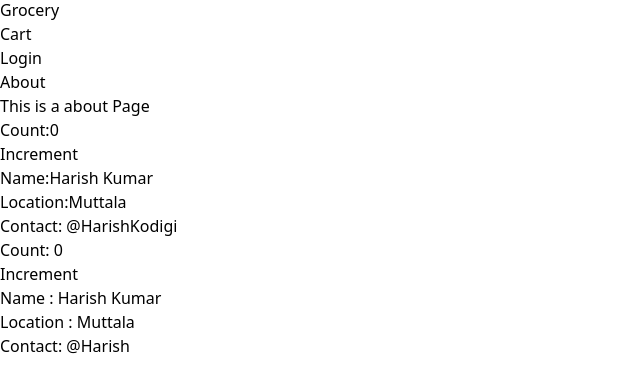
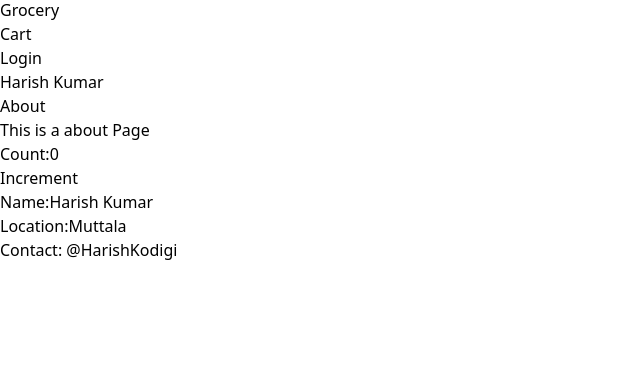
Before and after one commit to Harishkodigi/React_Practice, a React (Vite) app: page /about in a window 1280 px wide. Shown: the part 398-790 px from the top of the page, without its empty margins (0-640 px from the left). Built offline with nearby package versions, Linux system fonts and the light colour scheme.

Commit message:
To Manage the Global Store used Context API

```diff
--- a/App.js
+++ b/App.js
@@ -1,22 +1,36 @@
-import React, { lazy, Suspense } from "react";
+import React, { lazy, Suspense, useEffect, useState } from "react";
 import ReactDOM from "react-dom/client";
 import Header from "./src/components/Header";
 import Body from "./src/components/Body";
-import About from "./src/components/About";
 import Contact from "./src/components/Contact";
 import Error from "./src/components/Error";
 import RestaurantMenu from "./src/components/RestaurantMenu";
 import { createBrowserRouter, RouterProvider, Outlet } from "react-router-dom";
-// import Grocery from "./src/components/Grocery";
+import UserContext from "./src/utils/UserContext";
 
 const Grocery = lazy(() => import("./src/components/Grocery"));
 
+const About = lazy(() => import("./src/components/About"));
+
 const Applayout = () => {
+
+
+  const [userName,setUserName] = useState();
+
+  useEffect(() => {
+    const data = {
+      name: "Harish Kumar"
+    };
+   setUserName(data.name);
+  }, []);
+
   return (
-    <div className="app">
-      <Header />
-      <Outlet />
-    </div>
+      <UserContext.Provider value={{loggedInUser:userName,setUserName}}>
+      <div className="app">
+        <Header />
+        <Outlet />
+      </div>
+      </UserContext.Provider>
   );
 };
 
@@ -44,7 +58,7 @@ const appRouter = createBrowserRouter([
       {
         path: "/grocery",
         element: (
-          <Suspense fallback = {<h1>Loading ......</h1>}>
+          <Suspense fallback={<h1>Loading ......</h1>}>
             <Grocery />,
           </Suspense>
         ),
--- a/index.html
+++ b/index.html
@@ -4,7 +4,7 @@
 <head>
     <meta charset="UTF-8">
     <meta name="viewport" content="width=device-width, initial-scale=1.0">
-    <title>Food App</title>
+    <title>Food App 🍲 </title>
     <link rel="stylesheet" href="./index.css" />
 </head>
 
--- a/src/components/About.js
+++ b/src/components/About.js
@@ -1,16 +1,17 @@
-
+import UserContext from "../utils/UserContext";
 import User from "./User";
 import UserClass from "./UserClass";
+import { useContext } from "react";
 
 const About = () => {
-    return(
-        <div>
-            <h1>About</h1>
-            <h2>This is a about Page </h2>
-            <User name="Harish Kumar" Location="Muttala" Contact=" @HarishKodigi"/>
-            <UserClass name="Harish Kumar" Location="Muttala" Contact=" @Harish" />
-        </div>
-    )
+  const { loggedInUser } = useContext(UserContext);
+  return (
+    <div>
+      <h1>About</h1>
+      <h2>This is a about Page </h2>
+      <User name={loggedInUser} Location="Muttala" Contact=" @HarishKodigi" />
+    </div>
+  );
 };
 
 export default About;
--- a/src/components/Body.js
+++ b/src/components/Body.js
@@ -1,15 +1,16 @@
 import RestaurantCard, { withPromotedLable } from "./RestaurantCard";
-import { useEffect, useState } from "react";
+import { useEffect, useState, useContext } from "react";
 import Shimmer from "./Shimmer";
 import { Link } from "react-router-dom";
 import useOnlineStatus from "../utils/useOnlineStatus";
 import { API_URL } from "../utils/constants";
+import UserContext from "../utils/UserContext";
 
 const Body = () => {
   const [restaurantList, setRestaurantList] = useState([]);
   const [filteredRestaurant, setFilteredRestaurant] = useState([]);
   const [searchText, setSearchText] = useState("");
-
+  const { setUserName, loggedInUser } = useContext(UserContext);
 
   const PromotedRestaurant = withPromotedLable(RestaurantCard);
 
@@ -39,17 +40,18 @@ const Body = () => {
     <Shimmer />
   ) : (
     <div className="body">
-      <div className="filter flex">
-        <div className="search m-4 p-4 rounded-lg">
+      <div className="p-4 m-4 flex content-center">
+        <div className="p-4 m-2 ">
           <input
             type="text"
-            className="border border-solid  border-black text-center"
+            className="border border-solid  border-black text-center p-1"
             value={searchText}
             onChange={(e) => {
               setSearchText(e.target.value);
             }}
           />
-
+        </div>
+        <div className="m-2 ">
           <button
             className="px-4 py-2 m-4 bg-green-100  hover:bg-blue-50 rounded-lg"
             onClick={() => {
@@ -61,7 +63,9 @@ const Body = () => {
           >
             search
           </button>
+        </div>
 
+        <div className="p-4 m-2 ">
           <button
             className="px-4 py-2 bg-gray-100 hover:bg-blue-100 rounded-lg"
             onClick={() => {
@@ -74,6 +78,16 @@ const Body = () => {
           >
             Top Rated Restaurants
           </button>
+        </div>
+
+        <div className="p-4 m-3 ">
+          <lable>User: </lable>
+          <input
+            type="text"
+            className="border border-solid  border-black text-center"
+            value={loggedInUser}
+            onChange={(e) => setUserName(e.target.value)}
+          />
         </div>
       </div>
       <div className="flex flex-wrap">
--- a/src/components/Header.js
+++ b/src/components/Header.js
@@ -1,12 +1,16 @@
 import { LOGO_URL } from "../utils/constants";
-import { useState } from "react";
+import { useState ,useContext } from "react";
 import { Link } from "react-router-dom";
 import useOnlineStatus from "../utils/useOnlineStatus";
+import UserContext from "../utils/UserContext";
 
 const Header = () => {
   const [btnName, setBtnName] = useState("Login");
 
-  const onlineStatus = useOnlineStatus();
+  const onlineStatus = useOnlineStatus(UserContext);
+
+ const {loggedInUser} = useContext(UserContext)
+
 
   return (
     <div className="flex justify-between bg-pink-50 shadow-lg mb-2">
@@ -28,9 +32,10 @@ const Header = () => {
           <li className="px-4 hover:font-bold bg-slate-100">
             <Link to="/grocery">Grocery</Link>
           </li>
-          <li className="px-4 hover:font-bold bg-slate-100">Cart</li>
+          <li className="px-4 hover:font-bold bg-slate-100"><Link to="/grocery">Cart</Link></li>
+
           <li>
-            {" "}
+
             <button
               className="px-4 hover:font-bold bg-slate-100 "
               onClick={() => {
@@ -42,6 +47,7 @@ const Header = () => {
               {btnName}
             </button>
           </li>
+          <li className="px-4 hover:font-bold bg-slate-100"><Link to="/grocery">{loggedInUser}</Link></li>
         </ul>
       </div>
     </div>
--- a/src/components/ItemList.js
+++ b/src/components/ItemList.js
@@ -2,6 +2,10 @@ import { CDN_URL } from "../utils/constants";
 
 const ItemList = ({ items }) => {
   console.log(items);
+
+  const hadleAddItem = () => {
+    alert("Clicked Add Button");
+  };
   return (
     <div>
       {items.map((item) => (
@@ -17,7 +21,10 @@ const ItemList = ({ items }) => {
             <p className="text-xs"> {item.card.info.description}</p>
           </div>
           <div className="w-3/12 p-4">
-            <button className="absolute text-black rounded-md p-1 bg-white font-bold">
+            <button
+              className="absolute text-black rounded-md p-1 bg-white font-bold"
+              onClick={hadleAddItem}
+            >
               Add +
             </button>
             <img
--- a/src/components/RestaurantCard.js
+++ b/src/components/RestaurantCard.js
@@ -1,11 +1,17 @@
+import { useContext } from "react";
 import { CDN_URL } from "../utils/constants";
+import UserContext from "../utils/UserContext";
 
 const RestaurantCard = (props) => {
     const { resdata } = props;
     const { cloudinaryImageId, name, cuisines, avgRating, costForTwo } = resdata?.info
     const { deliveryTime } = resdata.info.sla
+
+    const {loggedInUser} = useContext(UserContext);
+
+
     return (
-        <div className="m-4 p-4 w-[250px] rounded-lg bg-gray-100 hover:bg-gray-300" >
+        <div className="m-4 p-4 w-[250px]  rounded-lg bg-gray-100 hover:bg-gray-300" >
             <img className="rounded-xl" src={CDN_URL + cloudinaryImageId} alt="res-img" />
 
             <h4 className="font-bold py-2 text-lg">{name}</h4>
@@ -13,6 +19,7 @@ const RestaurantCard = (props) => {
             <h6>{avgRating} Star</h6>
             <h6>{costForTwo}</h6>
             <h6>{deliveryTime} mnts</h6>
+            <h6>user : {loggedInUser}</h6>
         </div>
     )
 }
@@ -22,7 +29,7 @@ export const withPromotedLable = (RestaurantCard) => {
     return (props) => {
         return(
             <div>
-            🥼<label className="absolute bg-black text-white m-2 p-2 rounded-md">Promoted</label>
+            <label className="absolute bg-black text-white m-2 p-2 rounded-md">Promoted  </label>
                 <RestaurantCard {...props}/>
             </div>
         )
--- a/src/components/RestaurantMenu.js
+++ b/src/components/RestaurantMenu.js
@@ -35,7 +35,7 @@ const RestaurantMenu = () => {
     <div className="text-center">
       <h1 className="font-bold my-6 text-2xl">{name}</h1>
       <p className="font-bold ">
-        {cuisines.join(",")} -{costForTwoMessage}
+        {cuisines.join(",")} - {costForTwoMessage}
       </p>
 
       {categories.map((category,index) => (
--- /dev/null
+++ b/src/utils/UserContext.js
@@ -0,0 +1,8 @@
+import { createContext } from "react";
+
+const UserContext  = createContext ({
+    loggedInUser: 'Default user',
+});
+
+
+export default UserContext;
```
